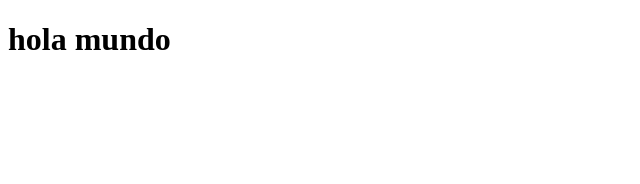
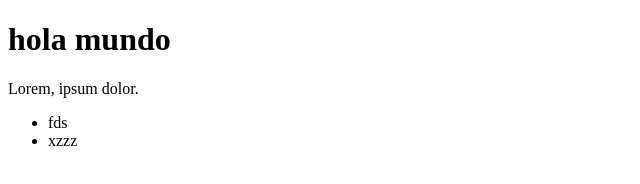
Before and after one commit to ianlop16/git, a plain HTML site: page index.html in a window 1280 px wide. Shown: the whole page, without its empty margins (0-640 px from the left). Drawn offline with Linux system fonts and the light colour scheme.

Commit message:
Agregue una nueva section al index

```diff
--- a/index.html
+++ b/index.html
@@ -8,5 +8,10 @@
 </head>
 <body>
     <h1>hola mundo</h1>
+    <p>Lorem, ipsum dolor.</p>
+    <ul>
+        <li>fds</li>
+        <li>xzzz</li>
+    </ul>
 </body>
 </html>
```
